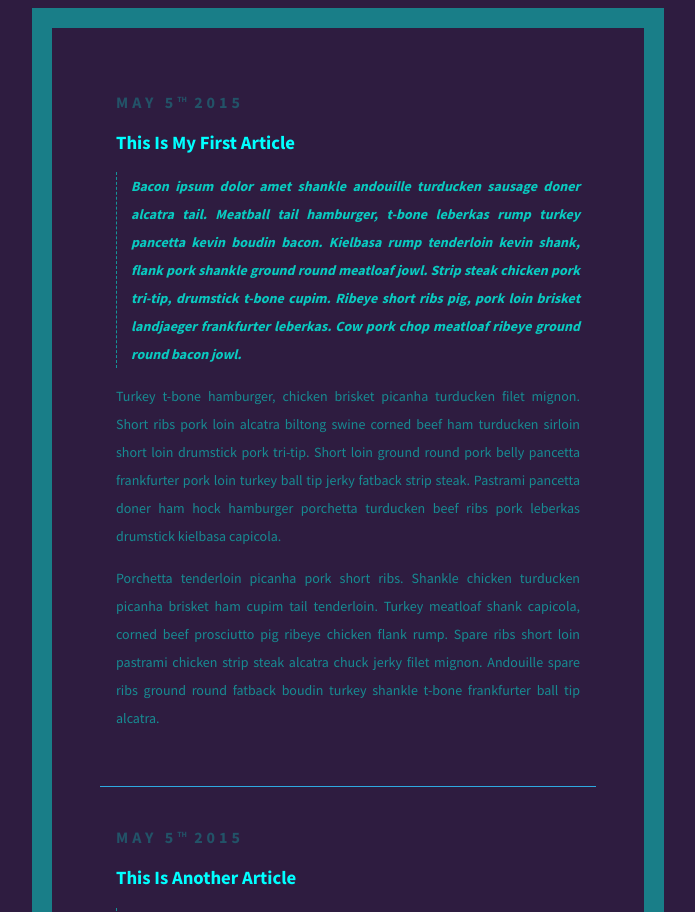
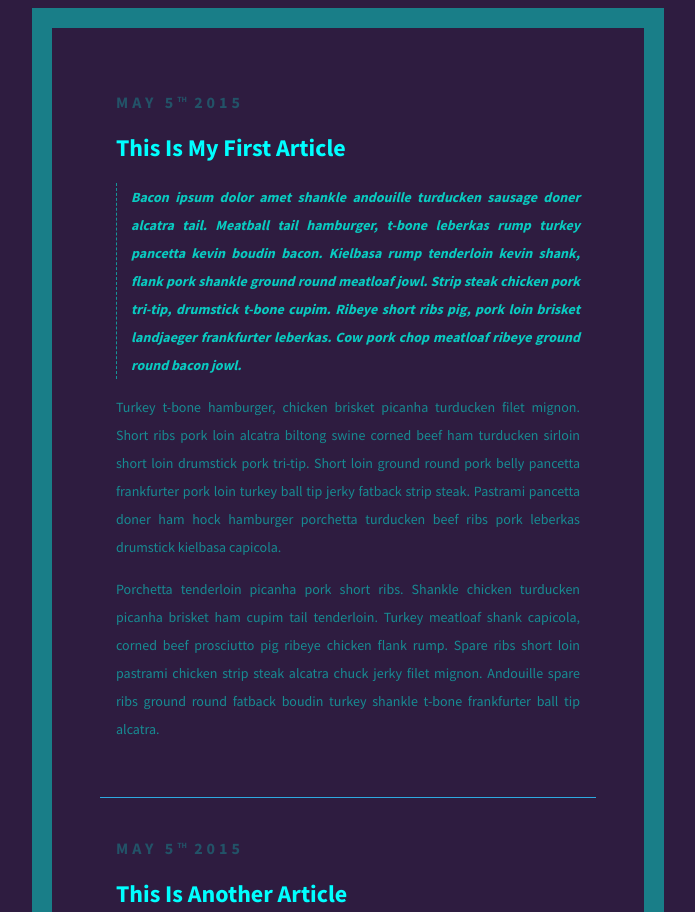
Before and after one commit to Yanioconjota/wdb-exercises, a website: page 06-minimalblog.html in a window 1280 px wide. Shown: the top 912 px of the page, without its empty margins (292-987 px from the left). Drawn offline with Linux system fonts and the light colour scheme.

Commit message:
Minimalistic blog example added

```diff
--- a/06-minimalblog.html
+++ b/06-minimalblog.html
@@ -11,7 +11,7 @@
     <section>
       <article>
         <date>may 5<sup>th</sup> 2015</date>
-        <h1>This is my first article</h1>
+        <h2>This is my first article</h2>
         <p>Bacon ipsum dolor amet shankle andouille turducken sausage doner alcatra tail. Meatball tail hamburger, t-bone leberkas rump turkey pancetta kevin boudin bacon. Kielbasa rump tenderloin kevin shank, flank pork shankle ground round meatloaf jowl. Strip steak chicken pork tri-tip, drumstick t-bone cupim. Ribeye short ribs pig, pork loin brisket landjaeger frankfurter leberkas. Cow pork chop meatloaf ribeye ground round bacon jowl.</p>
         <p>Turkey t-bone hamburger, chicken brisket picanha turducken filet mignon. Short ribs pork loin alcatra biltong swine corned beef ham turducken sirloin short loin drumstick pork tri-tip. Short loin ground round pork belly pancetta frankfurter pork loin turkey ball tip jerky fatback strip steak. Pastrami pancetta doner ham hock hamburger porchetta turducken beef ribs pork leberkas drumstick kielbasa capicola.</p>
         <p>Porchetta tenderloin picanha pork short ribs. Shankle chicken turducken picanha brisket ham cupim tail tenderloin. Turkey meatloaf shank capicola, corned beef prosciutto pig ribeye chicken flank rump. Spare ribs short loin pastrami chicken strip steak alcatra chuck jerky filet mignon. Andouille spare ribs ground round fatback boudin turkey shankle t-bone frankfurter ball tip alcatra.</p>
@@ -19,7 +19,7 @@
       <hr>
       <article>
         <date>may 5<sup>th</sup> 2015</date>
-        <h1>This is another article</h1>
+        <h2>This is another article</h2>
         <p>Bacon ipsum dolor amet shankle andouille turducken sausage doner alcatra tail. Meatball tail hamburger, t-bone leberkas rump turkey pancetta kevin boudin bacon. Kielbasa rump tenderloin kevin shank, flank pork shankle ground round meatloaf jowl. Strip steak chicken pork tri-tip, drumstick t-bone cupim. Ribeye short ribs pig, pork loin brisket landjaeger frankfurter leberkas. Cow pork chop meatloaf ribeye ground round bacon jowl.</p>
         <p>Turkey t-bone hamburger, chicken brisket picanha turducken filet mignon. Short ribs pork loin alcatra biltong swine corned beef ham turducken sirloin short loin drumstick pork tri-tip. Short loin ground round pork belly pancetta frankfurter pork loin turkey ball tip jerky fatback strip steak. Pastrami pancetta doner ham hock hamburger porchetta turducken beef ribs pork leberkas drumstick kielbasa capicola.</p>
         <p>Porchetta tenderloin picanha pork short ribs. Shankle chicken turducken picanha brisket ham cupim tail tenderloin. Turkey meatloaf shank capicola, corned beef prosciutto pig ribeye chicken flank rump. Spare ribs short loin pastrami chicken strip steak alcatra chuck jerky filet mignon. Andouille spare ribs ground round fatback boudin turkey shankle t-bone frankfurter ball tip alcatra.</p>
--- a/public/css/minimalblog.css
+++ b/public/css/minimalblog.css
@@ -39,9 +39,10 @@ date sup {
   letter-spacing: initial;
 }
 
-h1 {
+h2 {
   text-transform: capitalize;
   color: aqua;
+  font-size: 1.5em;
 }
 
 section {
```
